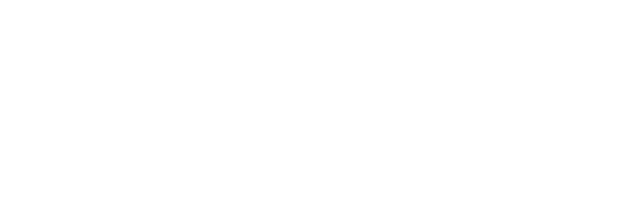
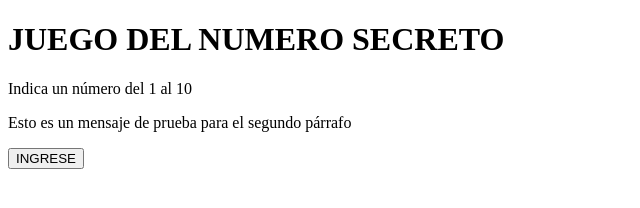
Before and after one commit to jdramirezf/One_Oracle, a plain HTML site: page index.html in a window 1280 px wide. Shown: the whole page, without its empty margins (0-640 px from the left). Drawn offline with Linux system fonts and the light colour scheme.

Commit message:
Actualización de la información en nuestro proyecto

```diff
--- a/app.js
+++ b/app.js
@@ -1,11 +1,16 @@
-let titulo = document.querySelector('#TITULO');
-titulo.innerHTML = 'Juego del número secreto';
-console.log(titulo);
 
-let parrafo = document.querySelector('#PARRAFO');
-parrafo.innerHTML = 'Indica un número del 1 al 10';
-console.log(parrafo);
+function asignacionTextoElemento(elemento, texto) {
+    let elementoHTML = document.querySelector(elemento);
+    elementoHTML.innerHTML = texto;
+}
+
 
 function intentoUsuario() {
     alert('Click desde el botón');
 }
+
+
+
+asignacionTextoElemento('#TITULO', 'JUEGO DEL NUMERO SECRETO');
+asignacionTextoElemento('#PARRAFO', 'Indica un número del 1 al 10');
+asignacionTextoElemento('#PARRAFO2', 'Esto es un mensaje de prueba para el segundo párrafo');
--- a/index.html
+++ b/index.html
@@ -6,6 +6,16 @@
     <title>NUMERO ALEATORIO</title>
 </head>
 <body>
-
+    <div>
+        <h1 id="TITULO"></h1>
+        <p id="PARRAFO"></p>
+        <p id="PARRAFO2"></p>
+    </div>
+    <div>
+        <button onclick="intentoUsuario();" >INGRESE</button>
+    </div>
+    <div>
+        <script src="app.js"></script>
+    </div>
 </body>
 </html>
```
